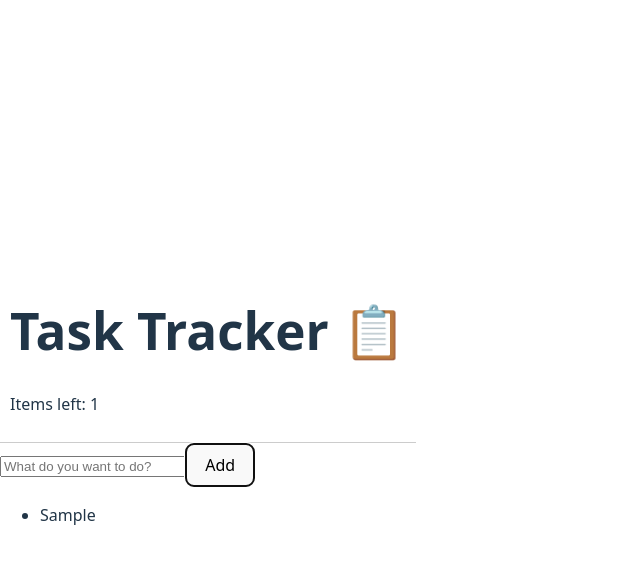
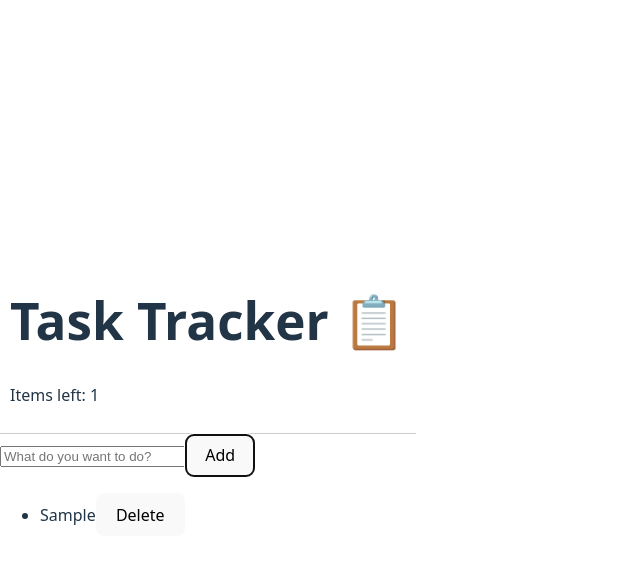
Before and after one commit to Farida-Hamid/react-task-tracker, a React (Vite) app: page / in a window 1280 px wide. Both pictures are taken after typing "Sample" into the empty fields and a click on the button "Add". Shown: the top 564 px of the page, without its empty margins (0-640 px from the left). Built offline with nearby package versions, Linux system fonts and the light colour scheme.

Commit message:
Delet a task

```diff
--- a/src/App.jsx
+++ b/src/App.jsx
@@ -16,19 +16,20 @@ function App() {
     localStorage.setItem('tasks', JSON.stringify(tasks));
   });
 
-  // const addTask = (formData) => {
-  //   const newTask = formData.get("taskText")
-  //   if(!newTask) return;
-  //   setTasks([...tasks, newTask])
-  // }
   const addTask = (text) => {
     setTasks([...tasks, text]);
   };
+
+  // Delete a task
+  const  deleteTask = (indexToDlete) => {
+    setTasks(tasks.filter((_, index) => index !== indexToDlete))
+  };
+
   return (
     <>
         <Header count={tasks.length} />
-        <TaskInput onAdd={addTask} />
-        <TaskList items={tasks} />
+        <TaskInput onAdd={addTask}  />
+        <TaskList items={tasks} onDelete={deleteTask} />
     </>
   )
 }
--- a/src/TaskList.jsx
+++ b/src/TaskList.jsx
@@ -1,8 +1,11 @@
-export default function TaskList({ items }) {
+export default function TaskList({ items, onDelete }) {
     return (
         <ul>
             {items.map((task, index) => (
-                <li key={index}>{task}</li>
+                <li key={index}>
+                    {task}
+                    <button onClick={() => onDelete(index)}>Delete</button>
+                </li>
             ))}
         </ul>
     );
```
